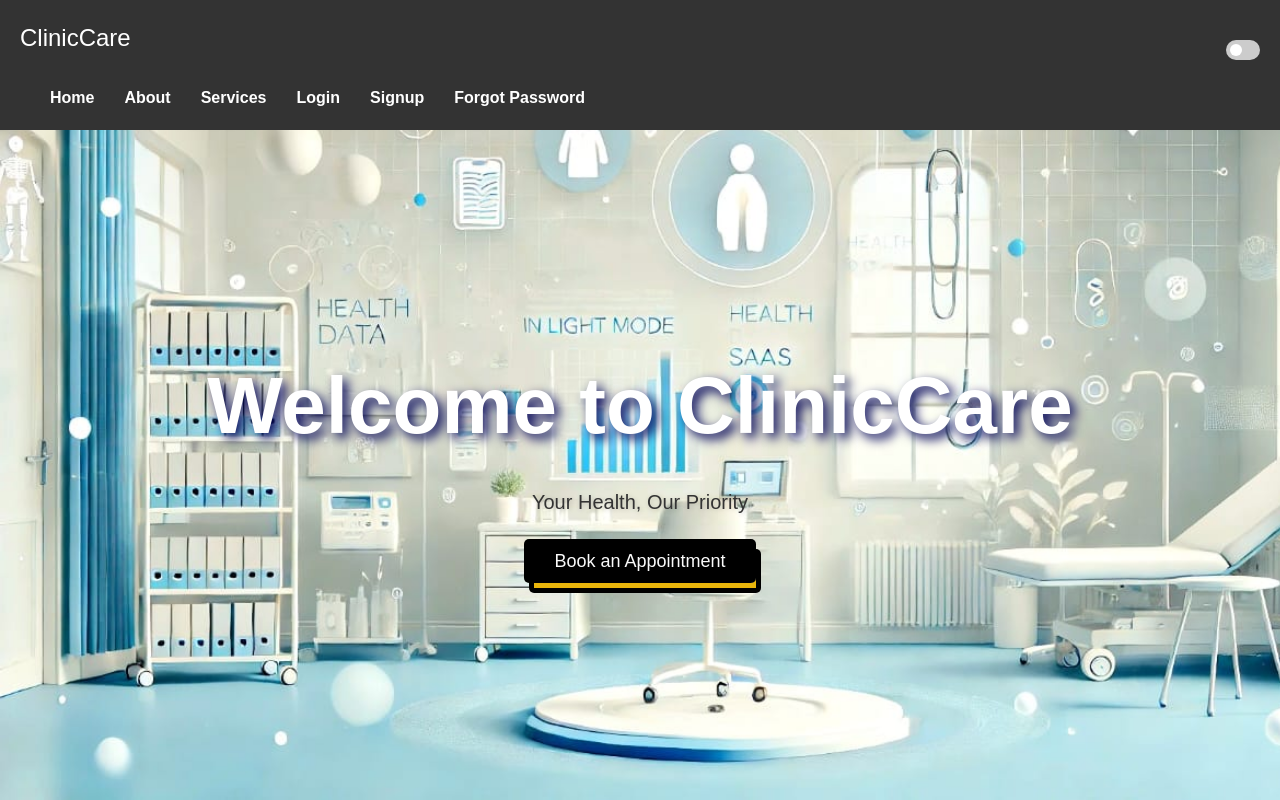
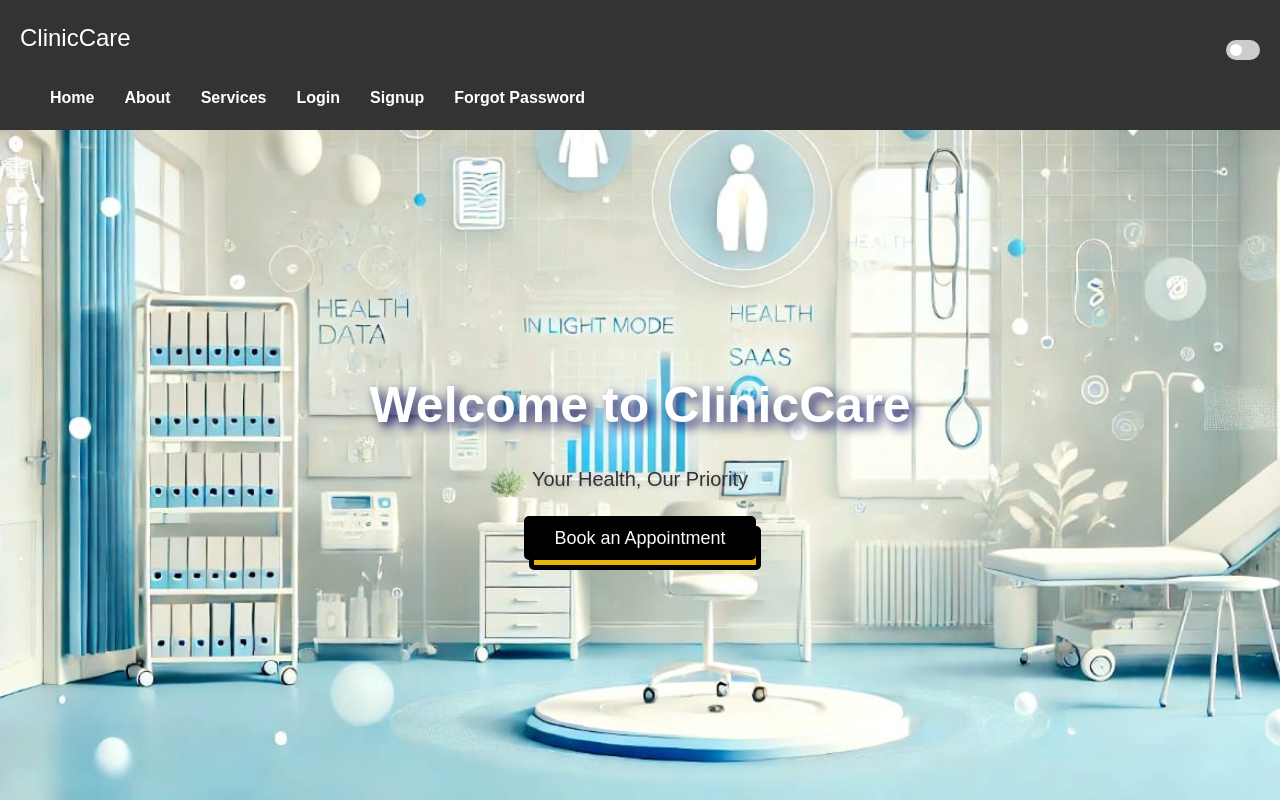
Before and after one commit to ParipoornaBhat/hackloop-frontend, a React (Vite) app: page / in a window 1280 px wide. Shown: the top 800 px of the page. Built offline with nearby package versions, Linux system fonts and the light colour scheme.

Commit message:
Update styles.css

```diff
--- a/src/components/styles.css
+++ b/src/components/styles.css
@@ -139,7 +139,7 @@ body {
 
 .abc {
     text-shadow: 5px 5px 12px rgb(2, 4, 88); /* Optional: adds subtle shadow to the text for better readability */
-    font-size: 10vh;
+    font-size: 50px;
     font-weight: 700;
     margin-bottom: 20px;
 }
```
